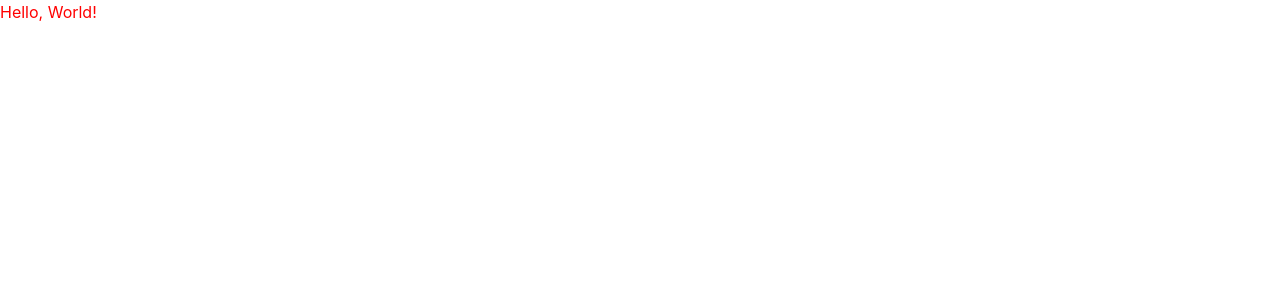
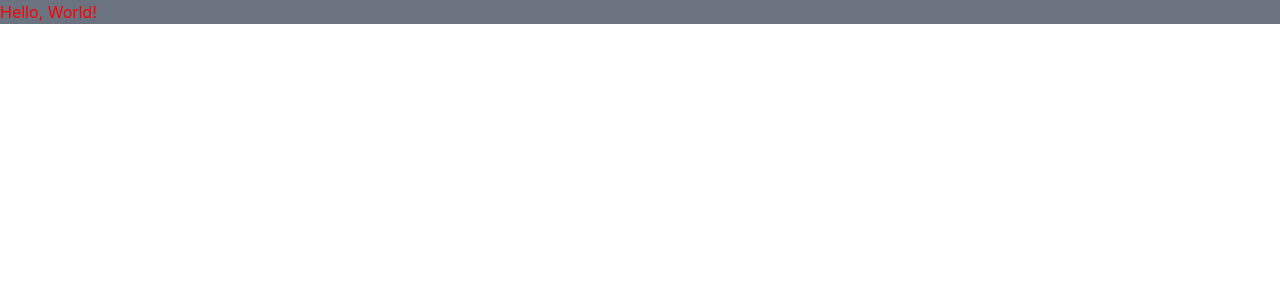
Before and after one commit to christianhelms/qr-code-component-main, a Next.js app: page / in a window 1280 px wide. Shown: the top 300 px of the page. Built offline with nearby package versions, Linux system fonts and the light colour scheme.

Commit message:
Tailwinds CSS should work

```diff
--- a/pages/index.tsx
+++ b/pages/index.tsx
@@ -8,7 +8,7 @@ const Home = () => {
         <title>QR Code Practice</title>
         <link rel="icon" href="/favicon.ico" />
       </Head>
-      <div><p className='test bg-grey size-xl'>Hello, World!</p></div>
+      <div><p className='test bg-gray-500'>Hello, World!</p></div>
     </div>
   )
 }
```
